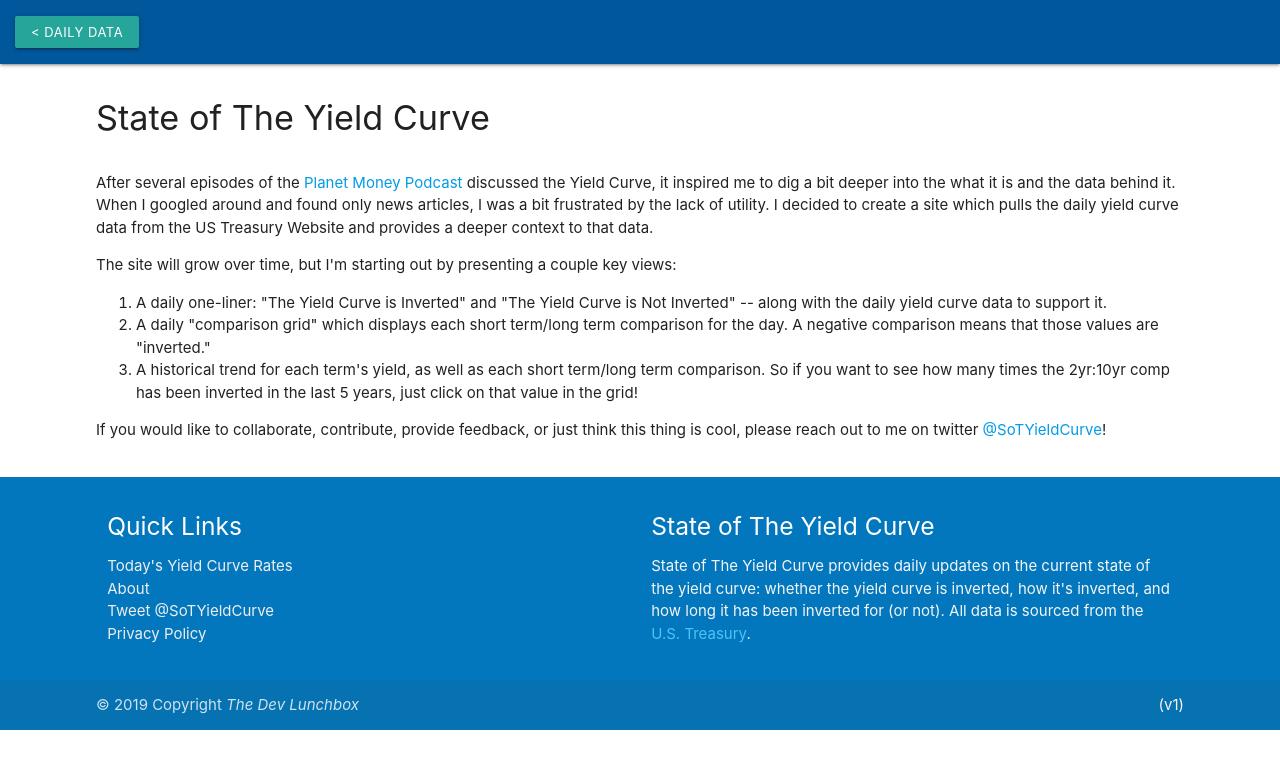
After one commit to AJLeonardi/yield_curve_repo, a Django app: page /About/ in a window 1280 px wide. The commit adds this page. Shown: the top 769 px of the page. Run offline with Django 3.2, Linux system fonts and the light colour scheme; some libraries are stand-ins or nearby versions.

Commit message:
almost done with the about page. for teh about_page index I need to update the url so that it's dynamic.

```diff
--- /dev/null
+++ b/yc_proj/yc_app/templates/yc_app/about.html
@@ -0,0 +1,25 @@
+{% extends "yc_app/base.html" %}
+
+{% block contents %}
+
+    <section class="gray-text text-darken-3">
+        <div class="container ">
+            <div class="row"></div>
+            <div class="row">
+                <h4 class="no-margin large-padding">State of The Yield Curve</h4>
+            </div>
+            <div class="row">
+                <p class="">After several episodes of the <a href="https://www.npr.org/sections/money/" target="#">Planet Money Podcast</a> discussed the Yield Curve, it inspired me to dig a bit deeper into the what it is and the data behind it. When I googled around and found only news articles, I was a bit frustrated by the lack of utility. I decided to create a site which pulls the daily yield curve data from the US Treasury Website and provides a deeper context to that data.</p>
+                <p class="">The site will grow over time, but I'm starting out by presenting a couple key views:
+                    <ol>
+                        <li class="">A daily one-liner: "The Yield Curve is Inverted" and "The Yield Curve is Not Inverted" -- along with the daily yield curve data to support it.</li>
+                        <li class="">A daily "comparison grid" which displays each short term/long term comparison for the day. A negative comparison means that those values are "inverted."</li>
+                        <li class="">A historical trend for each term's yield, as well as each short term/long term comparison. So if you want to see how many times the 2yr:10yr comp has been inverted in the last 5 years, just click on that value in the grid!</li>
+                    </ol>
+                </p>
+                <p class="">If you would like to collaborate, contribute, provide feedback, or just think this thing is cool, please reach out to me on twitter <a href="https://twitter.com/SoTYieldCurve" target="#">@SoTYieldCurve</a>!</p>
+            </div>
+        </div>
+    </section>
+
+{% endblock contents %}
--- a/yc_proj/yc_app/templates/yc_app/base.html
+++ b/yc_proj/yc_app/templates/yc_app/base.html
@@ -25,6 +25,13 @@
 
     {% block additional_header %}
     {% endblock additional_header %}
+<script async src="https://pagead2.googlesyndication.com/pagead/js/adsbygoogle.js"></script>
+<script>
+  (adsbygoogle = window.adsbygoogle || []).push({
+    google_ad_client: "ca-pub-7848161040097009",
+    enable_page_level_ads: true
+  });
+</script>
 
 <style>
 
@@ -173,8 +180,8 @@ color: blue;
         <h5 class="white-text">Quick Links</h5>
         <ul>
             <li><a class="grey-text text-lighten-3" href="{% url 'yc_app:index' %}" >Today's Yield Curve Rates</a></li>
-            <li><a class="grey-text text-lighten-3" href="" >About</a></li>
-            <li><a class="grey-text text-lighten-3" href="" >FAQs</a></li>
+            <li><a class="grey-text text-lighten-3" href="{% url 'yc_app:about_page' %}" >About</a></li>
+            <li><a class="grey-text text-lighten-3" href="https://twitter.com/SoTYieldCurve" target="#">Tweet @SoTYieldCurve</a></li>
             <li><a class="grey-text text-lighten-3" href="">Privacy Policy</a></li>
         </ul>
       </div>
--- a/yc_proj/yc_app/urls.py
+++ b/yc_proj/yc_app/urls.py
@@ -6,4 +6,5 @@ urlpatterns = [
     url(r'^FetchTreasuryData/$', views.FetchTreasuryData.as_view(), name='fetch_data'),
     url(r'^(?P<year>\d{4})/(?P<month>\d{2})/(?P<day>\d{2})/$', views.daily_data, name='daily_data'),
     url(r'^YieldComp/(?P<comp_id>\d+)/$', views.comp_page, name='comp_chart'),
+    url(r'^About/', views.about_page, name='about_page'),
 ]
--- a/yc_proj/yc_app/views.py
+++ b/yc_proj/yc_app/views.py
@@ -98,3 +98,11 @@ class FetchTreasuryData(LoginRequiredMixin, View):
             helpers.get_yd_from_treasury(form.cleaned_data['year'], month=form.cleaned_data['month'],
                                          day=form.cleaned_data['day'])
         return HttpResponseRedirect(reverse('yc_app:index'))
+
+
+def about_page(request):
+    context= {
+        'daily_data_url': "https://stateoftheyieldcurve.com", # TODO: use reverse on index instead.
+        'is_comp': True,
+    }
+    return render(request, 'yc_app/about.html', context)
```
